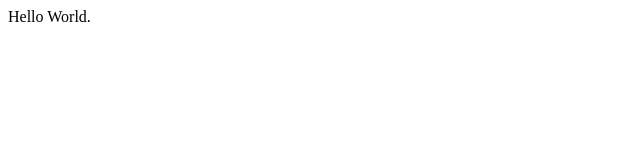
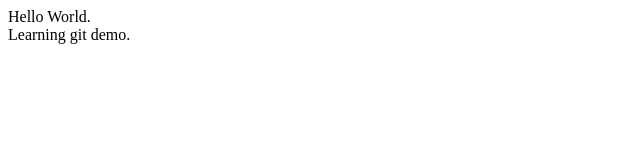
Before and after one commit to atenger/learn-git, a plain HTML site: page index.html in a window 1280 px wide. Shown: the whole page, without its empty margins (0-640 px from the left). Drawn offline with Linux system fonts and the light colour scheme.

Commit message:
Small changes made on feature branch

```diff
--- a/index.html
+++ b/index.html
@@ -1,3 +1,6 @@
 <html>
-  <div>Hello World.</div>
+  <div>
+    Hello World.<br />
+    Learning git demo.
+  </div>
 </html>
```
Also changed, not shown: 1 other file.
